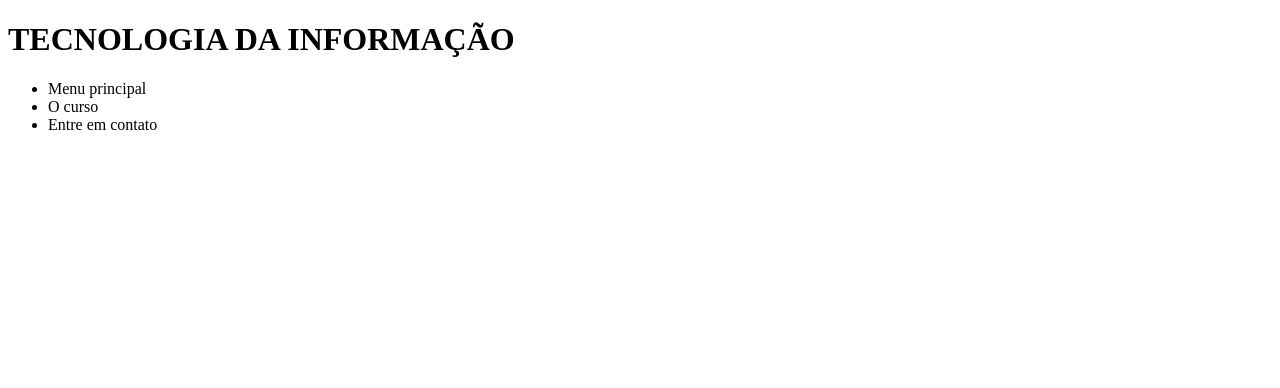
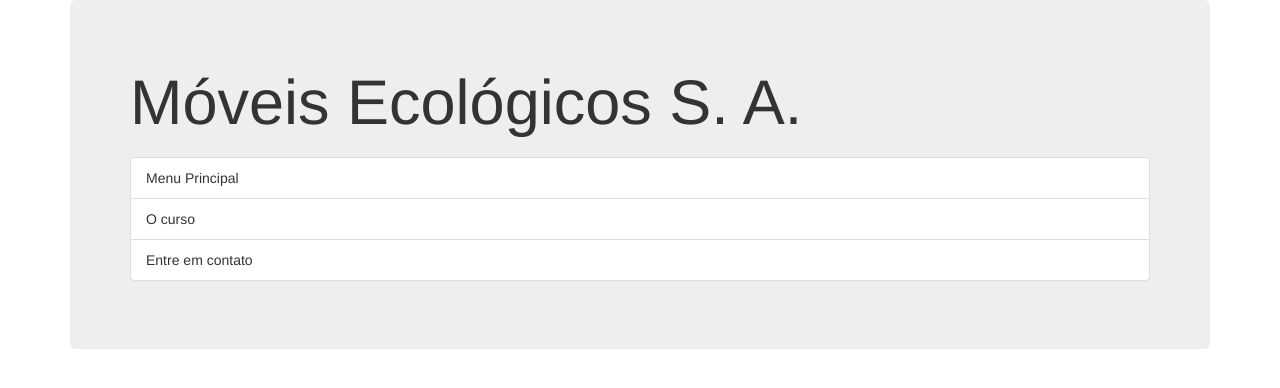
Before and after one commit to huanngomes/site-tecinfo, a plain HTML site: page index.html in a window 1280 px wide. Drawn offline with nearby package versions, Linux system fonts and the light colour scheme.

Commit message:
adicionar novo arquivo index.html

```diff
--- a/index.html
+++ b/index.html
@@ -1,24 +1,34 @@
 <!DOCTYPE html>
 <html>
 <head>
-	<! --tags meta ...-->
-	<script type="principal.js"></script>
+	<!--tags meta ...-->
 	<link rel="stylesheet" href="estilo.css">
 	<meta charset="utf-8"/>
 	<meta name="description" content="TECINFO">
 	<meta name="keywords" content="TECNOLOGIA DA INFORMAÇÃO">
-
+	<script type="principal.js"></script>
+	<link rel="stylesheet" href="http://netdna.bootstrapcdn.com/bootstrap/3.1.1/css/bootstrap.min.css">
 	<title>Curso Tecinfo</title>
 
 </head>
+
 <body onload="trocaBanner();">
-	<h1>TECNOLOGIA DA INFORMAÇÃO</h1>
-	<ul>
-		<li>Menu principal</li>
-		<li>O curso</li>
-		<li>Entre em contato</li>
-
-	</ul>
-	<h2 id ="mensagem"></h2>
+		<div class="container">
+			<div class="jumbotron">
+				<h1>Móveis Ecológicos S. A.</h1>
+					<h2 id="mensagem"></h2>
+						<ul class="list-group">
+							<li class="list-group-item">
+								Menu Principal
+							</li>
+							<li class="list-group-item">
+								O curso
+							</li>
+							<li class="list-group-item">
+								Entre em contato
+							</li>
+						</ul>
+			</div>
+		</div>
 </body>
 </html>
```
